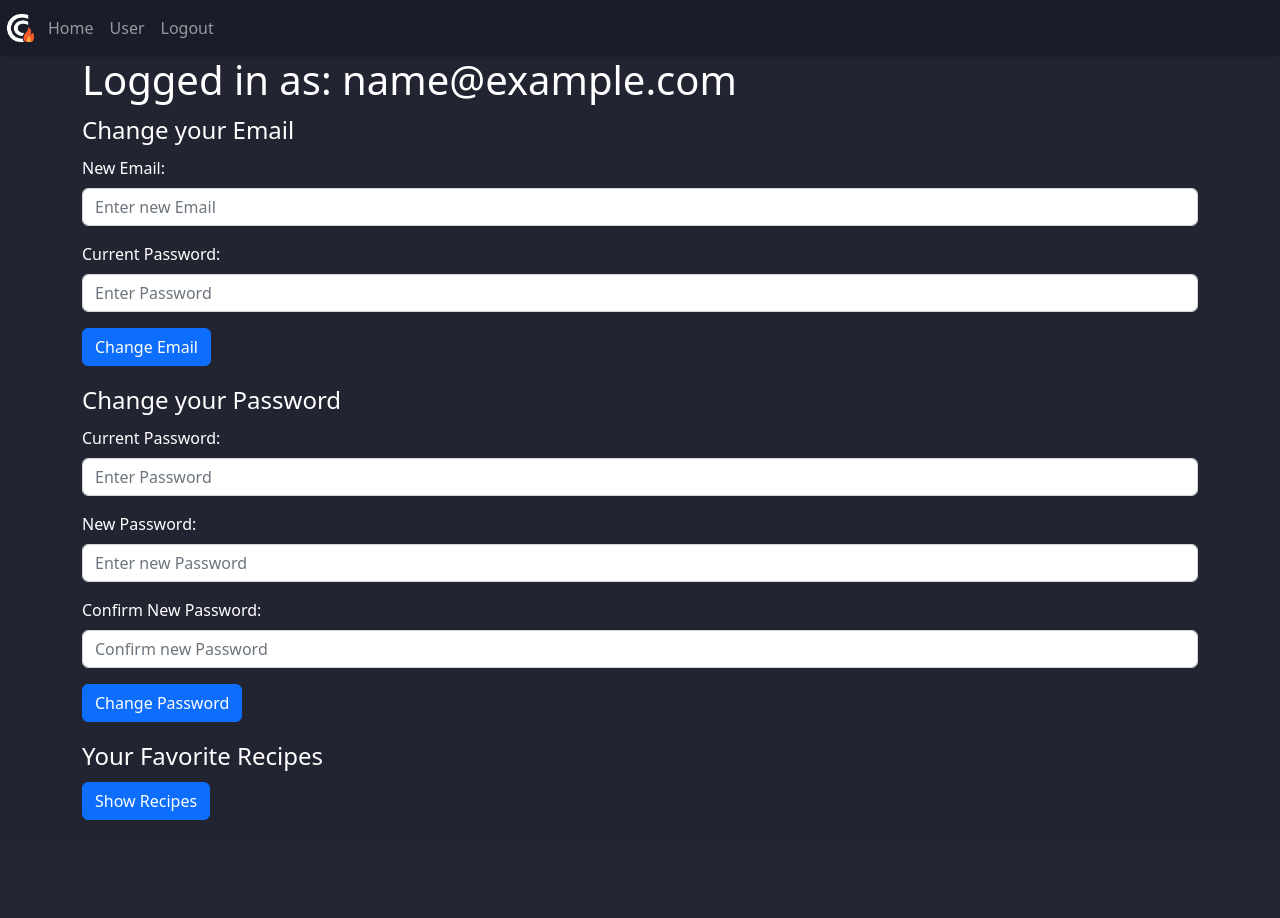
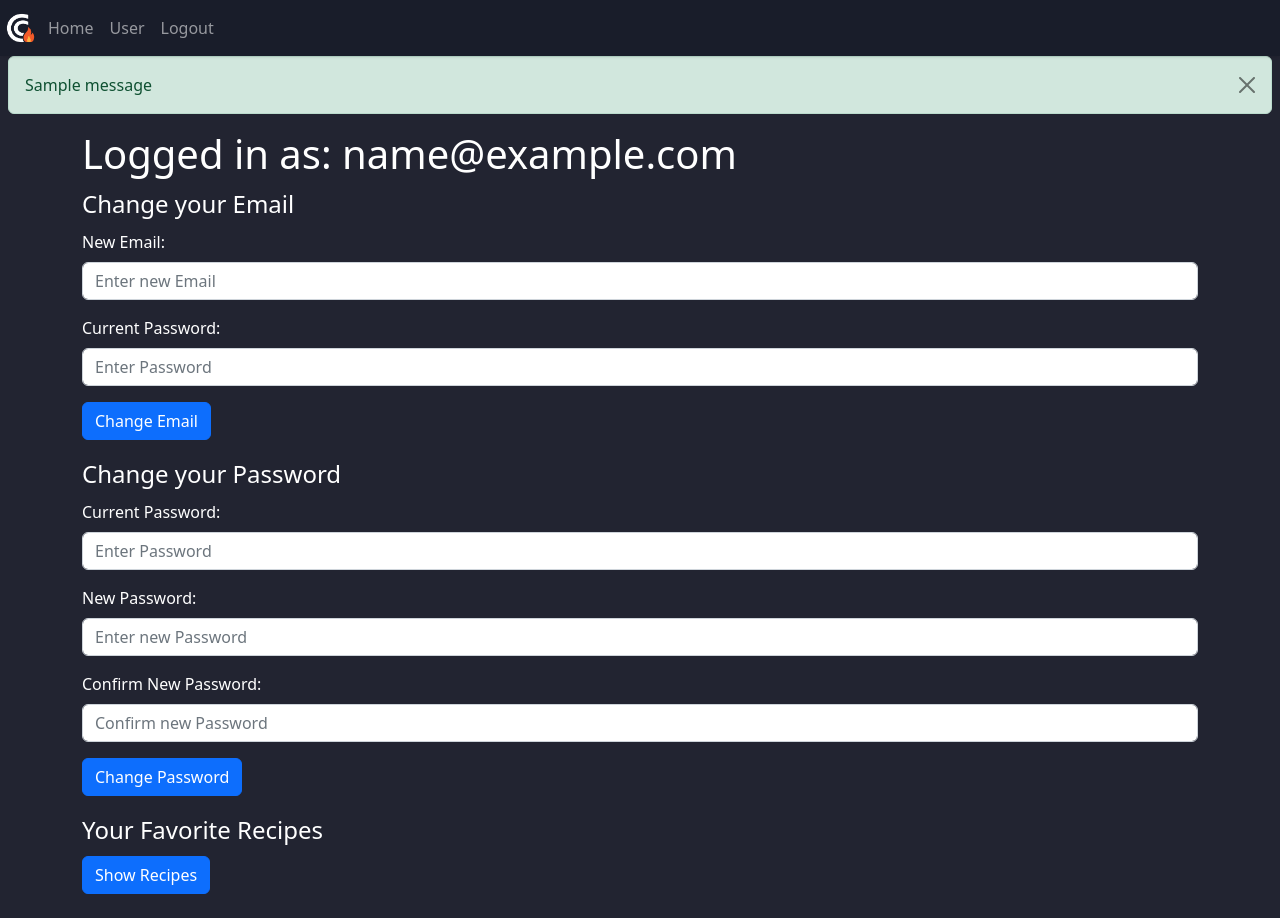
Before and after one commit to michaelWebDeve/CalorieCraveDevOps, a Flask app: page /user in a window 1280 px wide. Before the commit the page ends 820 px from the top, so only its background shows below. Run offline with Flask 3, Linux system fonts and the light colour scheme; the visitor is signed in with stand-in values (Sample User, id 1); tables that the repository leaves empty hold one stand-in row (values such as "Sample post"); one stand-in notice (Sample message) is shown.

Commit message:
adding flash messages to user.html

```diff
--- a/templates/user.html
+++ b/templates/user.html
@@ -3,9 +3,27 @@
 {% block title %}User{% endblock %}
 
 {% block content %}
+    {% with messages = get_flashed_messages(with_categories=true) %}
+        {% if messages %}
+            {% for category, message in messages %}
+                {% if category == "success" %}
+                    <div class="alert alert-success alert-dismissible fade show" role="alert">
+                        {{ message }}
+                        <button type="button" class="btn-close" data-bs-dismiss="alert" aria-label="Close"></button>
+                    </div>
+                {% elif category == "error" %}
+                    <div class="alert alert-danger alert-dismissible fade show" role="alert">
+                        {{ message }}
+                        <button type="button" class="btn-close" data-bs-dismiss="alert" aria-label="Close"></button>
+                    </div>
+                {% endif %}
+            {% endfor %}
+        {% endif %}
+    {% endwith %}
+
     <div class="container">
     <h1>Logged in as: {{ email }}</h1>
-    <form method="POST" id="changeEmailForm">
+    <form method="POST" id="changeEmailForm" action="{{ url_for('change_email') }}">
         <fieldset>
             <legend>Change your Email</legend>
             <div class="mb-3">
@@ -21,7 +39,7 @@
             </div>
         </fieldset>
     </form>
-    <form method="POST" id="changePasswordForm">
+    <form method="POST" id="changePasswordForm" action="{{ url_for('change_password') }}">
         <fieldset>
             <legend>Change your Password</legend>
             <div class="mb-3">
```
